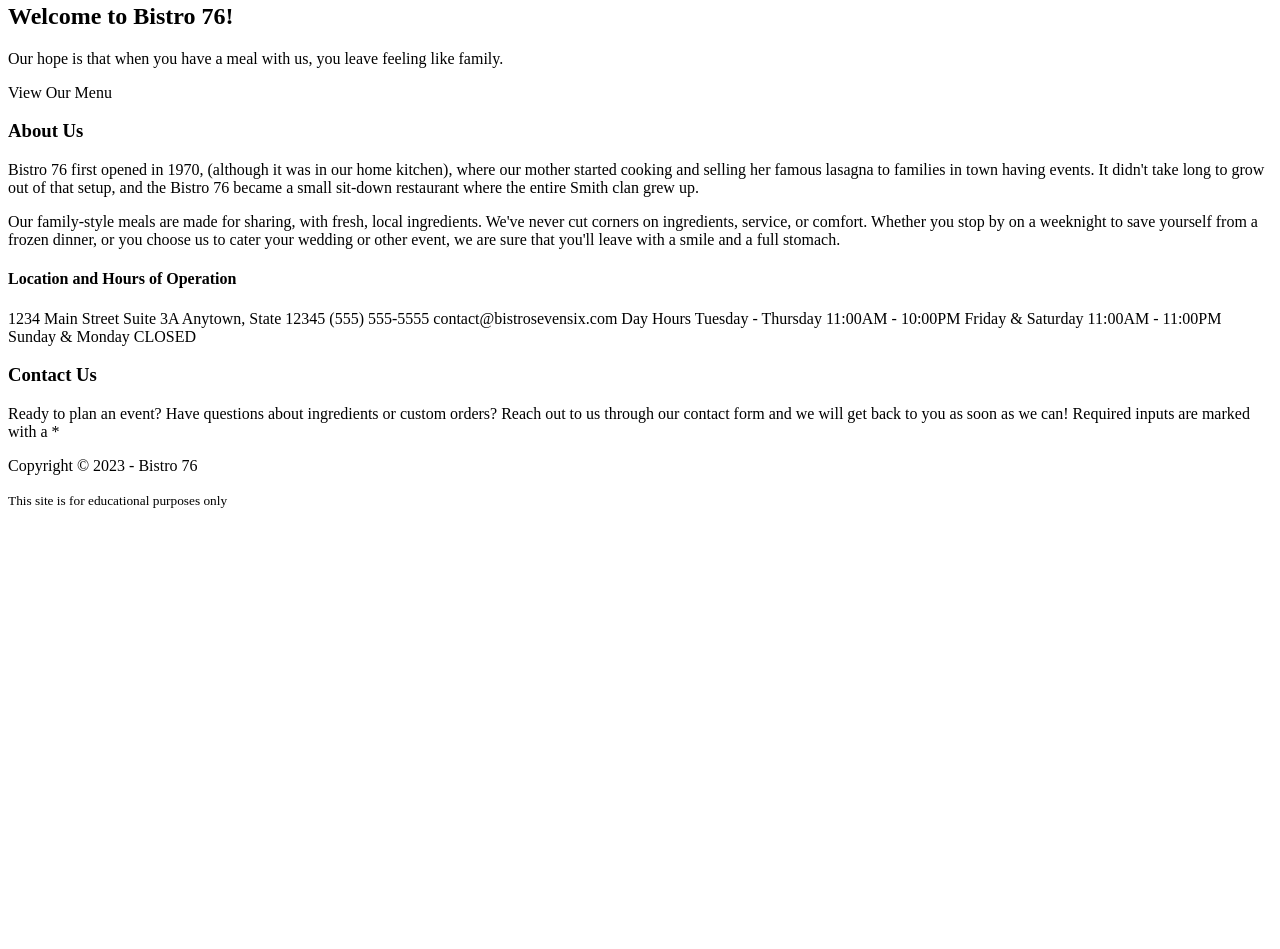
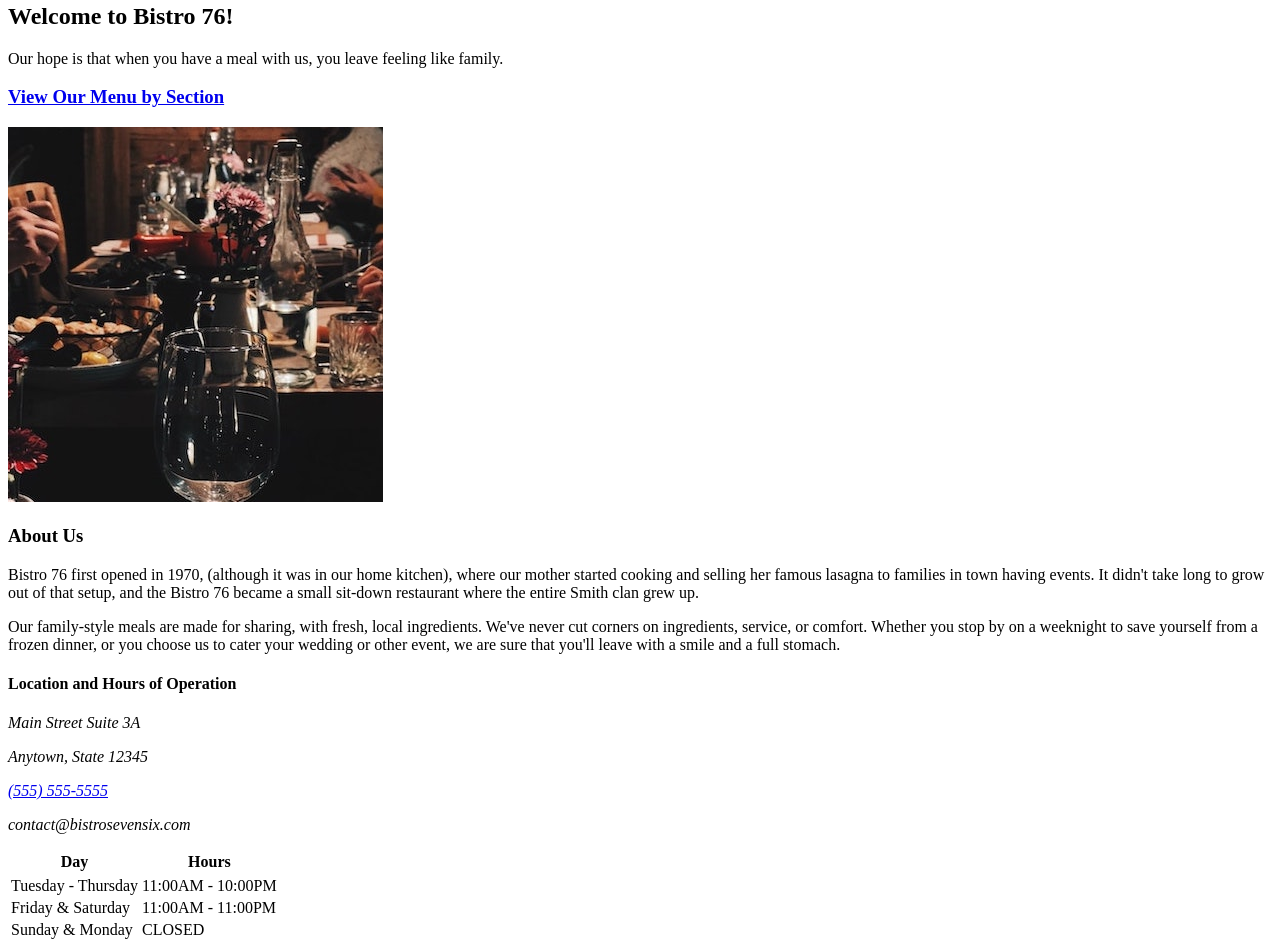
Before and after one commit to IOLezlee/web-authoring-m3-hmwk, a plain HTML site: page m3-hw-starter/index.html in a window 1280 px wide. Shown: the part 291-1240 px from the top of the page. Before the commit the page ends 808 px from the top, so only its background shows below. Drawn offline with Linux system fonts and the light colour scheme.

Commit message:
created table

```diff
--- a/m3-hw-starter/index.html
+++ b/m3-hw-starter/index.html
@@ -28,11 +28,13 @@
         <main>
             <h2>Welcome to Bistro 76!</h2>
             <p>Our hope is that when you have a meal with us, you leave feeling like family.</p>
-            View Our Menu
+            <a href="menu.html" aria-label="menu selection" id="view-menu">
+                <h3>View Our Menu by Section</h3></a>
 
             <div class="noodle-line"></div>
 
             <section id="about">
+                <img src="images/bistro.jpeg" alt="dinner table with food, wine glasses, and people eating" width="375" height="375">
 
                 <div>
                     <h3>About Us</h3>
@@ -41,20 +43,35 @@
                 </div>
                 <section>
                     <h4>Location and Hours of Operation</h4>
+                    <address>
+                    <p> Main Street Suite 3A<p>
+                    <p>Anytown, State 12345<p></Anytown>
+                    <p><a href="tel:5555555555">(555) 555-5555</a></p>
+                    <p>contact@bistrosevensix.com</p>
+                </address>
 
-                    1234 Main Street Suite 3A
-                    Anytown, State 12345
-                    (555) 555-5555
-                    contact@bistrosevensix.com
+                <table>
+                <thead>
+                <tr>
+               <th>Day</th>
+                <th>Hours</th>
+                <tr>
+                </thead>
+                 <tbody>
+                <tr>
+                <td>Tuesday - Thursday</td>
+                <td> 11:00AM - 10:00PM</td>
+                </tr>
+                <tr>
+                    <td>Friday &amp; Saturday</td>
+                    <td>11:00AM - 11:00PM</td></tr>
+                    <tr>
+                        <td>Sunday &amp; Monday</td>
+                        <td>CLOSED</td>
+                    </tr>
+                </tbody>
 
-                    Day
-                    Hours
-                    Tuesday - Thursday
-                    11:00AM - 10:00PM
-                    Friday &amp; Saturday
-                    11:00AM - 11:00PM
-                    Sunday &amp; Monday
-                    CLOSED
+                </tr> </table>
                 </section>
             </section>
 
```
Also changed, not shown: m3-hw-starter/menu.html (+2 -1 lines).
